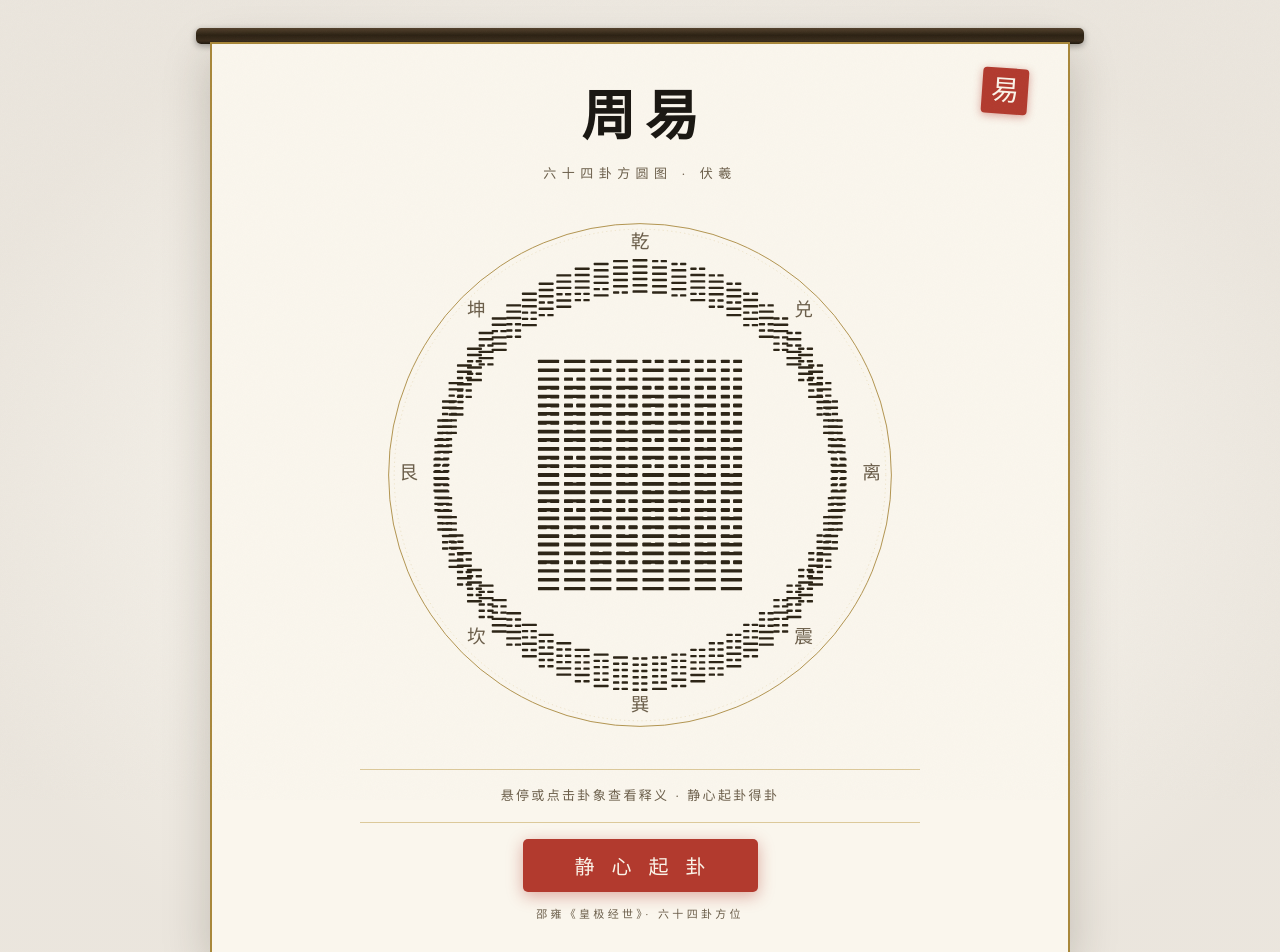
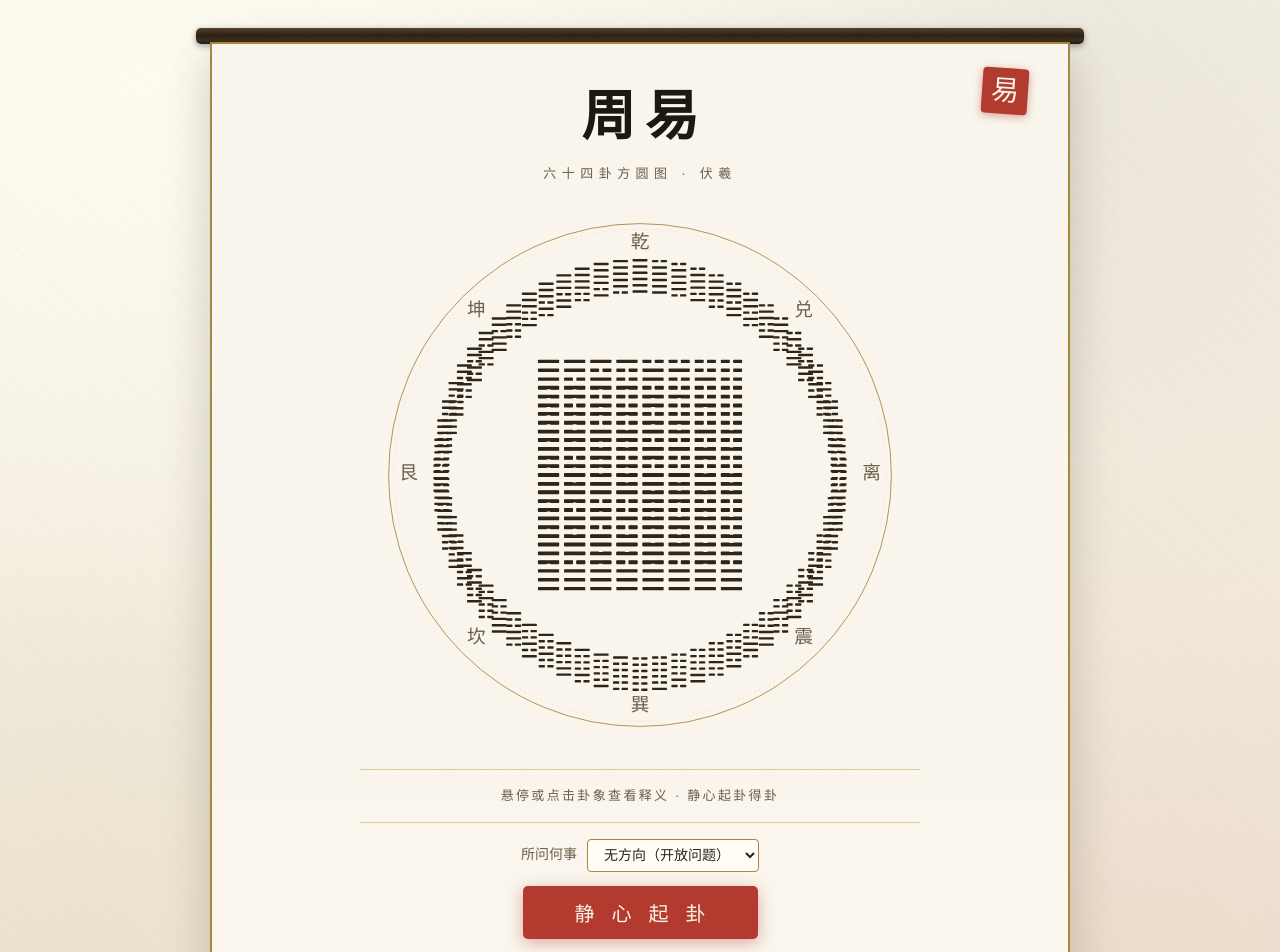
Before and after one commit to ctocto/yijing-divination, a Vue app: page / in a window 1280 px wide. Shown: the top 952 px of the page. Built offline with nearby package versions, Linux system fonts and the light colour scheme; a web font is replaced by a local one.

Commit message:
feat: 挂图背景墨晕纸纹质感 + 恢复所问何事方向选择器

```diff
--- a/src/views/Home.vue
+++ b/src/views/Home.vue
@@ -32,6 +32,26 @@
         </div>
 
         <footer class="poster-footer">
+          <div class="direction-row">
+            <label for="cast-direction">所问何事</label>
+            <select id="cast-direction" v-model="selectedDirection">
+              <option value="">无方向（开放问题）</option>
+              <option>事业</option>
+              <option>情感</option>
+              <option>健康</option>
+              <option>学业</option>
+              <option>财富</option>
+              <option>家庭</option>
+              <option value="其他">其他</option>
+            </select>
+            <input
+              v-if="selectedDirection === '其他'"
+              v-model="customDirection"
+              type="text"
+              placeholder="请输入所问之事"
+              class="direction-input"
+            />
+          </div>
           <button class="cast-btn" type="button" @click="drawHexagram">静 心 起 卦</button>
           <p class="colophon">邵雍《皇极经世》· 六十四卦方位</p>
         </footer>
@@ -53,8 +73,16 @@ import ResultScroll from '../components/scroll/ResultScroll.vue'
 import { useCompass } from '../composables/useCompass'
 import { hexagrams } from '../data/hexagrams'
 
-const { state, selectedHexagram, divinationResult, drawHexagram, selectHexagram, clearSelection } =
-  useCompass()
+const {
+  state,
+  selectedHexagram,
+  divinationResult,
+  selectedDirection,
+  customDirection,
+  drawHexagram,
+  selectHexagram,
+  clearSelection,
+} = useCompass()
 
 const hoverName = ref('')
 
@@ -80,9 +108,26 @@ function onSelect(name) {
   justify-content: center;
   padding: 28px 20px;
   position: relative;
+  overflow: hidden;
   background:
-    radial-gradient(ellipse at center, rgba(255, 253, 246, 0.85) 0%, rgba(44, 36, 22, 0.05) 78%),
-    var(--paper);
+    radial-gradient(140% 100% at 12% 8%, rgba(255, 252, 242, 0.95) 0%, transparent 55%),
+    radial-gradient(120% 90% at 88% 92%, rgba(178, 58, 46, 0.07) 0%, transparent 55%),
+    radial-gradient(90% 80% at 82% 10%, rgba(44, 36, 22, 0.06) 0%, transparent 62%),
+    radial-gradient(70% 70% at 6% 90%, rgba(168, 135, 58, 0.07) 0%, transparent 55%),
+    linear-gradient(180deg, #f9f4ea 0%, #efe7d6 100%);
+}
+/* 纸织纹理：极淡斜向细纹，营造宣纸手工质感 */
+.poster-page::before {
+  content: '';
+  position: absolute;
+  inset: 0;
+  pointer-events: none;
+  opacity: 0.7;
+  background-image: repeating-linear-gradient(
+    45deg,
+    rgba(44, 36, 22, 0.02) 0 1px,
+    transparent 1px 16px
+  );
 }
 
 /* —— 挂轴 —— */
@@ -201,11 +246,32 @@ function onSelect(name) {
   color: var(--ink-light);
 }
 
-/* —— 落款与起卦 —— */
+/* —— 方向选择与起卦 —— */
 .poster-footer {
   text-align: center;
   padding: 16px 0 8px;
 }
+.direction-row {
+  display: flex;
+  align-items: center;
+  justify-content: center;
+  gap: 10px;
+  flex-wrap: wrap;
+  font-size: 14px;
+  color: var(--ink-light);
+  margin-bottom: 14px;
+}
+.direction-row select,
+.direction-input {
+  padding: 7px 12px;
+  font-size: 14px;
+  font-family: inherit;
+  border: 1px solid var(--gold);
+  border-radius: 4px;
+  background: #fffdf6;
+  color: var(--ink);
+}
+.direction-input { width: 180px; }
 .cast-btn {
   font-family: 'Ma Shan Zheng', 'STKaiti', cursive;
   font-size: 20px;
```
